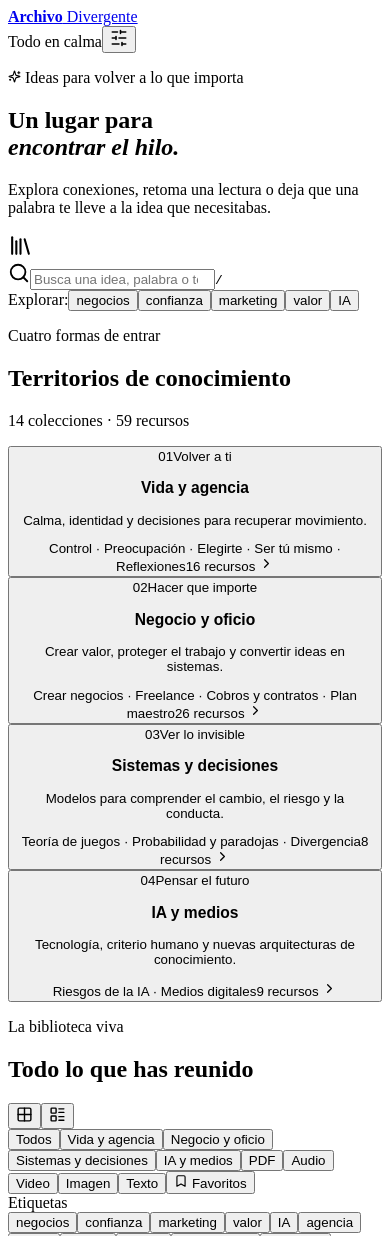
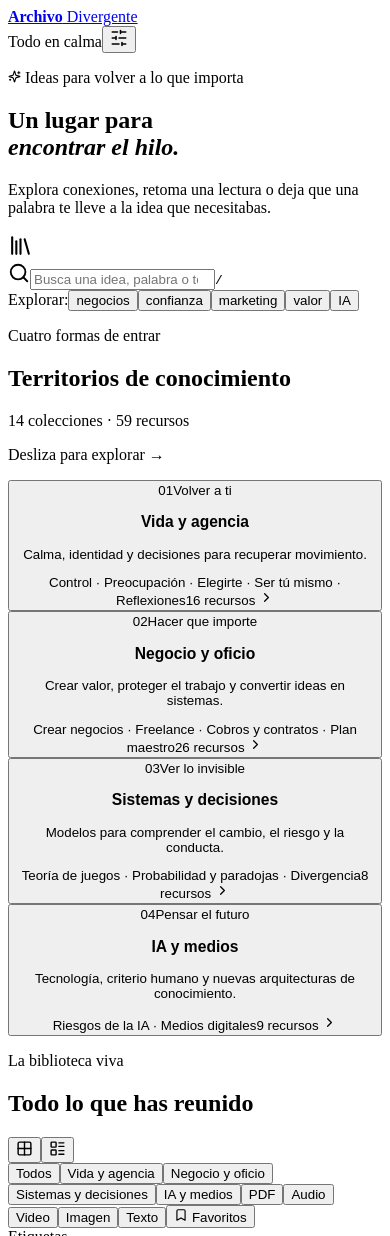
Before and after one commit to prostudy/archivo-divergente, a React (Vite) app: page / in a window 390 px wide. Shown: the top 1236 px of the page. Built offline with nearby package versions, Linux system fonts and the light colour scheme; the HTML template or start-up script is replaced by a standard one.

Commit message:
feat: mejorar territorios y filtros moviles

```diff
--- a/src/App.tsx
+++ b/src/App.tsx
@@ -495,7 +495,8 @@ function App() {
             </div>
             <p>{catalog.collections.length} colecciones · {catalog.resources.length} recursos</p>
           </div>
-          <div className="territory-grid">
+          <p className="territory-carousel-hint" aria-hidden="true">Desliza para explorar <span>→</span></p>
+          <div className="territory-grid" role="group" aria-label="Carrusel de territorios de conocimiento">
             {catalog.territories.map((territory, index) => (
               <TerritoryCard
                 key={territory.id}
@@ -672,13 +673,13 @@ function FilterBar({ catalog, filters, topTags, open, onFilter, onReset }: {
         ))}
         <button type="button" className={filters.favoritesOnly ? 'active' : ''} onClick={() => onFilter('favoritesOnly', !filters.favoritesOnly)}><Bookmark size={14} fill={filters.favoritesOnly ? 'currentColor' : 'none'} /> Favoritos</button>
       </div>
+      {isFiltered && <div className="filter-actions"><button className="reset-filters" type="button" onClick={onReset}>Limpiar filtros <X size={14} /></button></div>}
       <div className="filter-details">
         <span>Etiquetas</span>
         <div className="pdf-toolbar__zoom">
           {topTags.map((tag) => <button type="button" key={tag} className={filters.tag === tag ? 'active' : ''} onClick={() => onFilter('tag', filters.tag === tag ? 'all' : tag)}>{tag}</button>)}
         </div>
       </div>
-      {isFiltered && <button className="reset-filters" type="button" onClick={onReset}>Limpiar filtros <X size={14} /></button>}
     </div>
   )
 }
--- a/src/styles.css
+++ b/src/styles.css
@@ -148,6 +148,7 @@
   .progress-track span, .card-progress span { display: block; height: 100%; border-radius: inherit; background: var(--sage); }
 
   .territories-section { margin-bottom: 122px; }
+  .territory-carousel-hint { display: none; }
   .territory-grid { display: grid; grid-template-columns: repeat(4, 1fr); gap: 14px; }
   .territory-card { min-height: 310px; padding: 25px; position: relative; overflow: hidden; display: flex; flex-direction: column; align-items: flex-start; text-align: left; border-radius: 23px; border: 1px solid var(--line); background: rgba(255, 253, 248, .62); animation: fade-up 520ms var(--delay) both; transition: transform 220ms cubic-bezier(.22, 1, .36, 1), border 180ms ease, background 180ms ease; }
   .territory-card::after { content: ""; position: absolute; width: 170px; height: 170px; right: -82px; top: -82px; border-radius: 50%; background: rgba(126, 155, 136, .16); transition: transform 400ms ease; }
@@ -182,7 +183,9 @@
   .filter-details > div { display: flex; flex-wrap: wrap; gap: 7px; }
   .filter-details button { min-height: 31px; padding: 6px 10px; }
   .filter-bar--open .filter-details { max-height: 180px; padding-top: 14px; opacity: 1; }
-  .reset-filters { position: absolute; right: 0; top: -42px; display: flex; align-items: center; gap: 5px; background: transparent; color: #7a6e66; font-size: .7rem; }
+  .filter-actions { margin-top: 10px; display: flex; justify-content: flex-end; }
+  .reset-filters { min-height: 34px; padding: 7px 11px; display: inline-flex; align-items: center; gap: 6px; border: 1px solid rgba(146, 95, 76, .24); border-radius: 99px; color: #825c4e; background: rgba(193, 135, 111, .09); font-size: .68rem; transition: border 160ms ease, color 160ms ease, background 160ms ease; }
+  .reset-filters:hover { border-color: #825c4e; color: #fff; background: #825c4e; }
   .result-count { margin: 18px 0; color: #7d857f; font-size: .7rem; }
 
   .resource-grid { display: grid; grid-template-columns: repeat(3, minmax(0, 1fr)); gap: 15px; }
@@ -366,8 +369,24 @@
     .continue-visual { min-height: 190px; max-height: 230px; }
     .continue-copy { padding: 25px 22px 23px; }
     .continue-copy h3 { font-size: 1.9rem; }
-    .territory-grid { grid-template-columns: 1fr; gap: 10px; }
-    .territory-card { min-height: 240px; }
+    .territory-carousel-hint { margin: -18px 0 13px; display: flex; align-items: center; gap: 7px; color: var(--ink-soft); font-size: .68rem; }
+    .territory-carousel-hint span { color: var(--sage-deep); font-size: 1rem; }
+    .territory-grid {
+      width: calc(100% + 40px);
+      margin-inline: -20px;
+      padding: 4px 20px 18px;
+      display: flex;
+      gap: 10px;
+      overflow-x: auto;
+      overscroll-behavior-inline: contain;
+      scroll-snap-type: x mandatory;
+      scroll-padding-inline: 20px;
+      scrollbar-width: none;
+      touch-action: pan-x pan-y;
+    }
+    .territory-grid::-webkit-scrollbar { display: none; }
+    .territory-card { flex: 0 0 min(82vw, 330px); min-height: 270px; scroll-snap-align: start; scroll-snap-stop: always; }
+    .territory-card:hover, .territory-card.active { transform: none; }
     .territory-eyebrow { margin-top: 28px; }
     .library-heading { align-items: end; }
     .resource-grid, .resource-grid--compact { grid-template-columns: 1fr; gap: 11px; }
```
